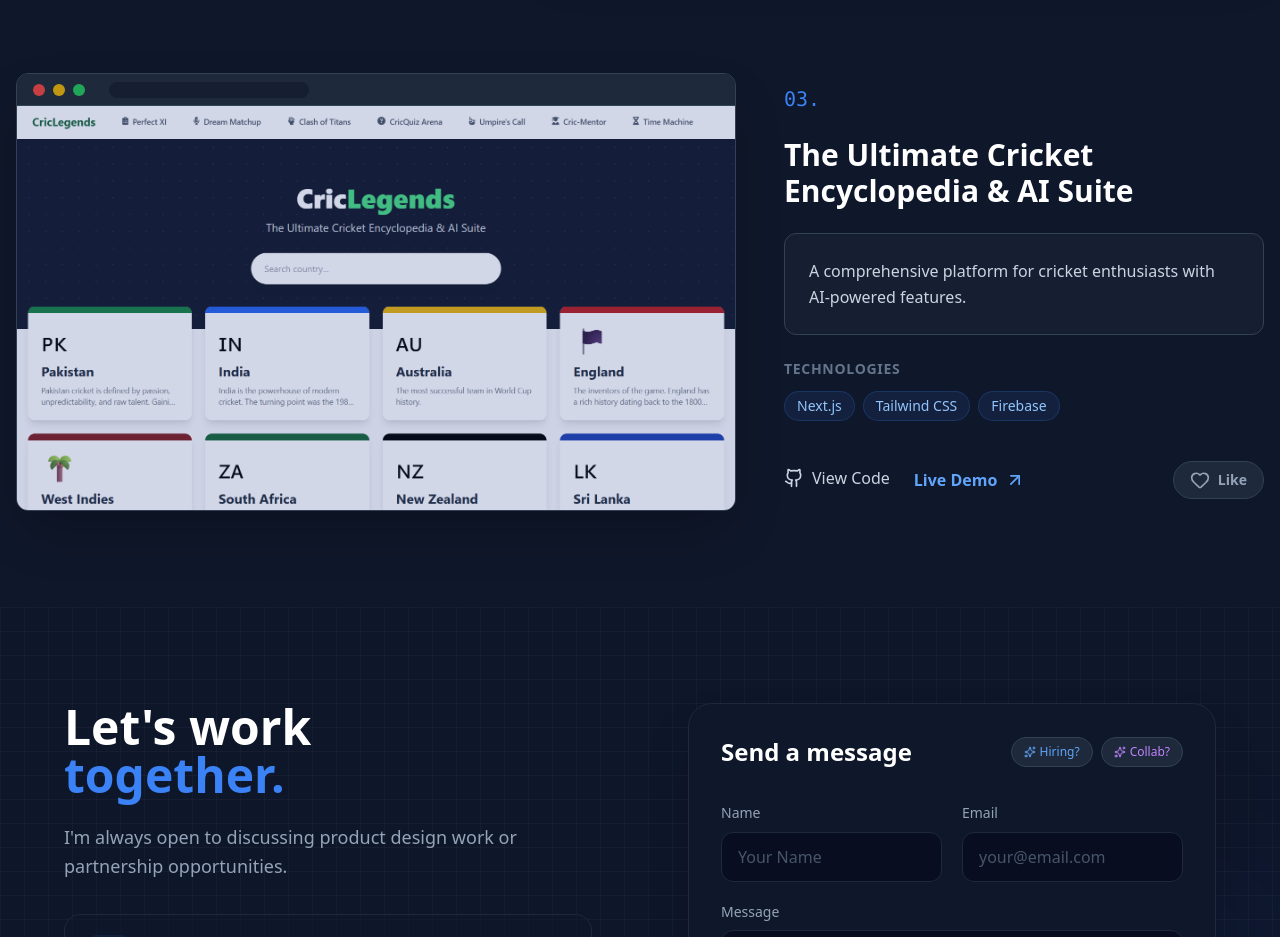
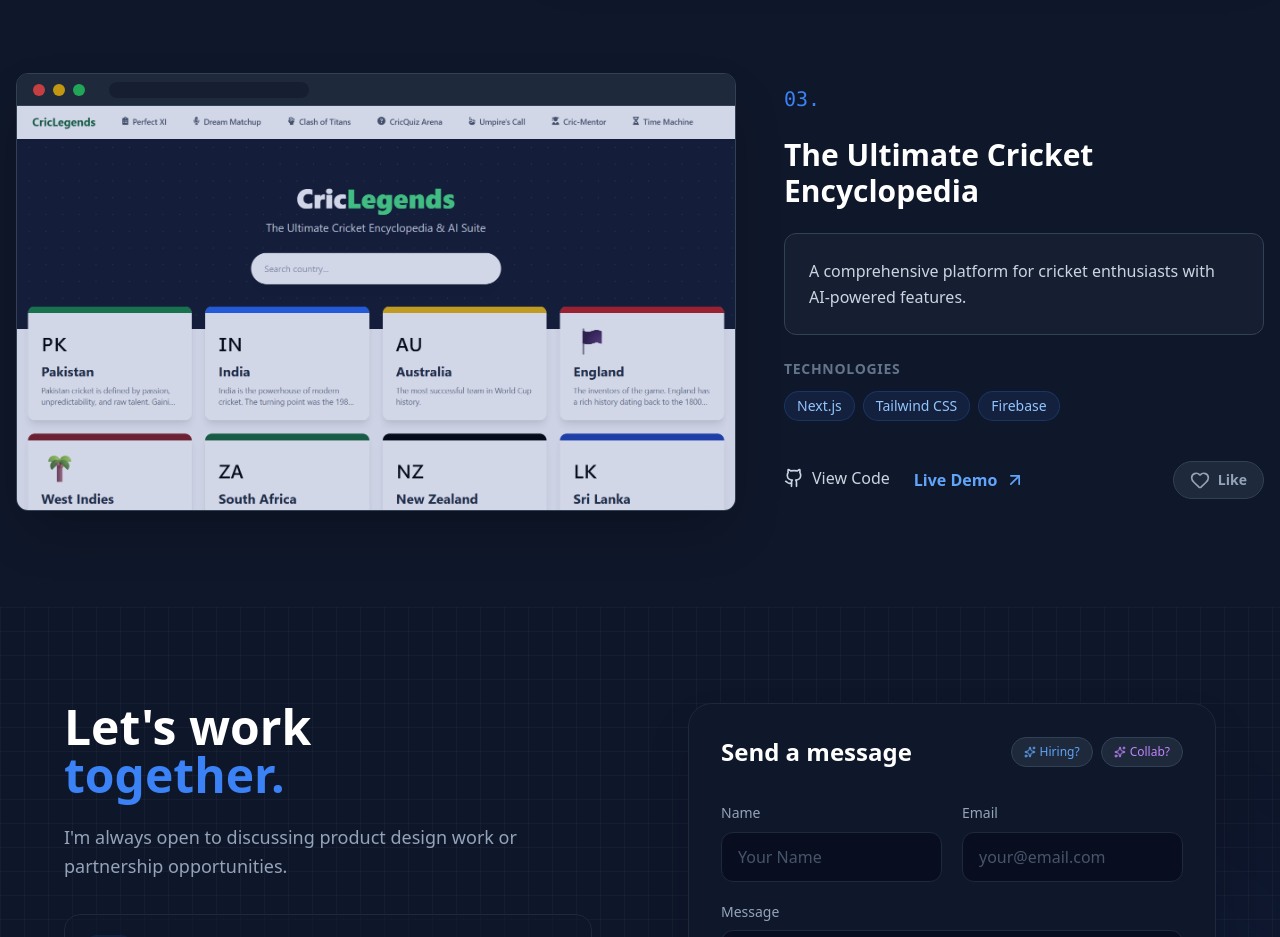
Before and after one commit to rj41-w2/Rehan_Portfolio, a React (Vite) app: page / in a window 1280 px wide. Shown: the part 3960-4897 px from the top of the page. Built offline with nearby package versions, Linux system fonts and the light colour scheme; no server answers; the database is empty.

Commit message:
user.js update

```diff
--- a/src/data/user.js
+++ b/src/data/user.js
@@ -39,7 +39,7 @@
     },
     {
       id: 3,
-      title: "The Ultimate Cricket Encyclopedia & AI Suite",
+      title: "The Ultimate Cricket Encyclopedia",
       description: "A comprehensive platform for cricket enthusiasts with AI-powered features.",
       tech: ["Next.js", "Tailwind CSS", "Firebase"],
       image: "/images/cricket.png",
```
